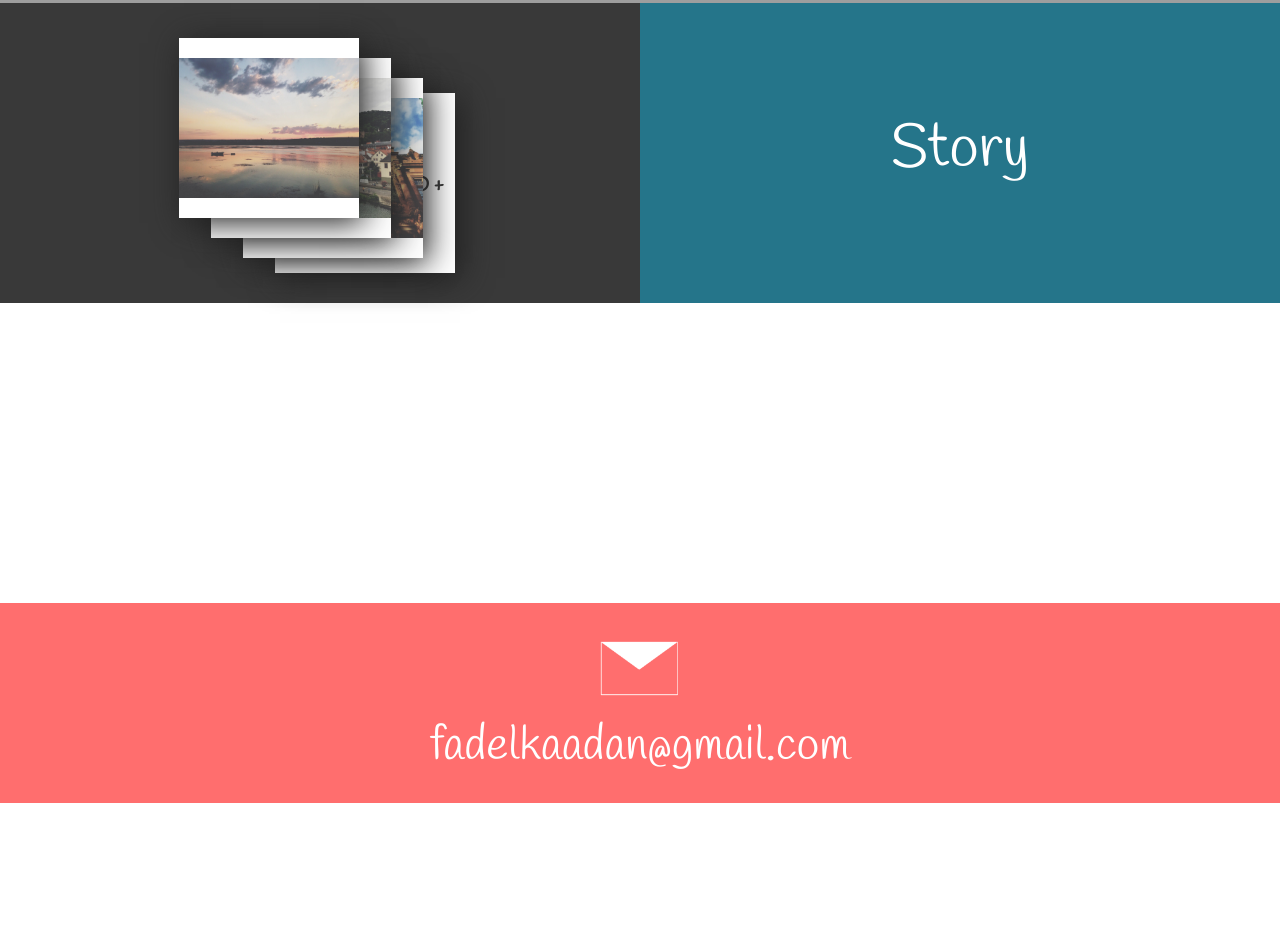
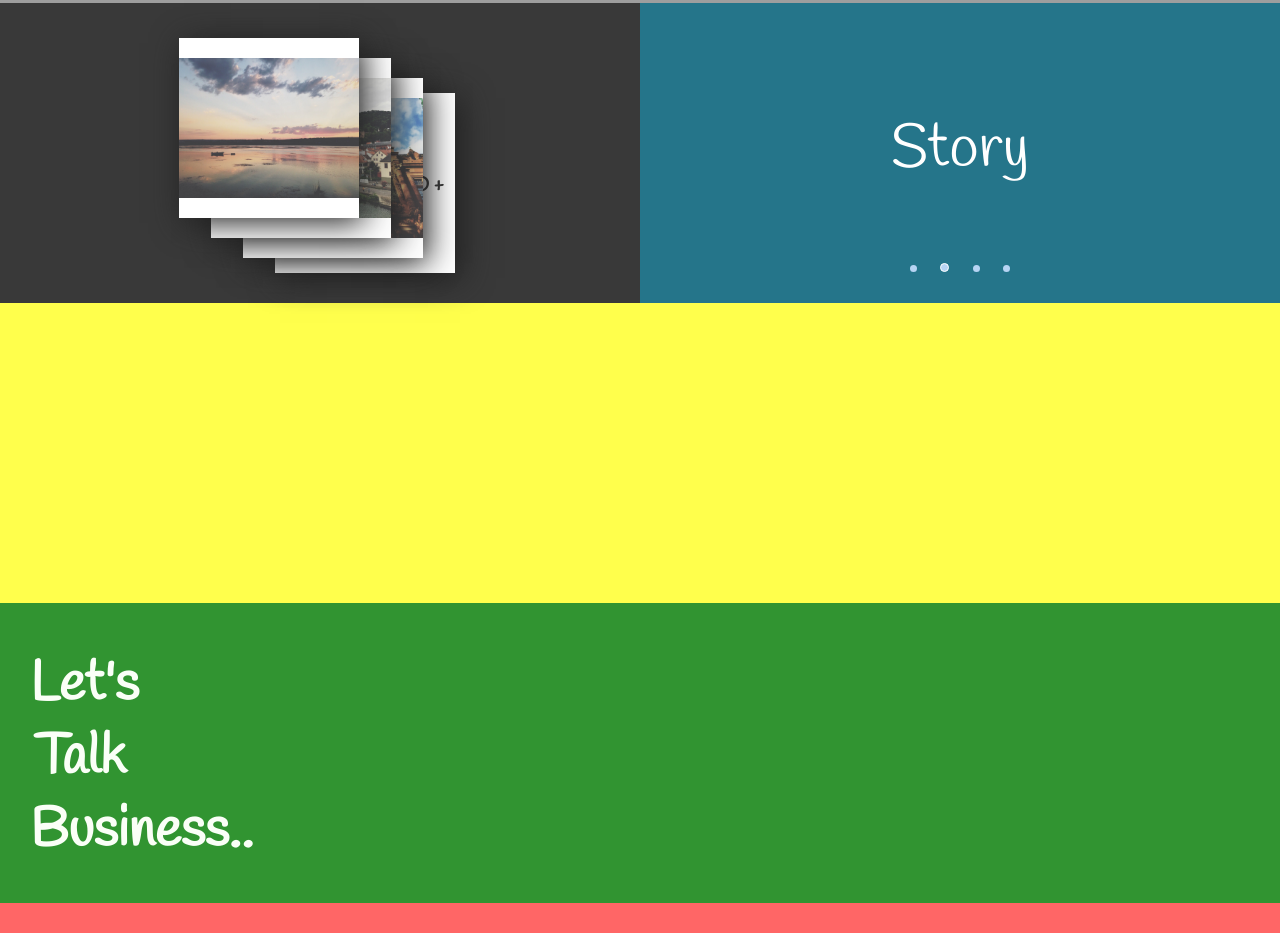
Before and after one commit to fadelkaadan/fadelkaadan.github.com, a plain HTML site: page index.html in a window 1280 px wide. Shown: the part 667-1600 px from the top of the page. Before the commit the page ends 1470 px from the top, so only its background shows below. Drawn offline with Linux system fonts and the light colour scheme; grey boxes are pictures that could not be loaded.

Commit message:
add two more sections

```diff
--- a/css/styles.css
+++ b/css/styles.css
@@ -177,10 +177,47 @@ body {
   color: #ffffff;
   text-decoration: none;
 }
+.pointers {
+  width: 100%;
+  height: 5px;
+  margin: -40px auto;
+}
+.pointers span {
+  width: 7px;
+  height: 7px;
+  background: #B7D4F3;
+  display: inline-block;
+  margin: 0px 10px 0 10px;
+  border-radius: 5px;
+}
+.business {
+  width: 100%;
+  height: 300px;
+  background: #319431;
+  float: left;
+  text-align: center;
+}
+.business h2 {
+  color: #FAFFF7;
+  font-size: 55px;
+  width: 100px;
+  margin-left: 30px;
+}
+.projects {
+  width: 100%;
+  height: 300px;
+  background: rgba(255, 255, 0, 0.70);
+  float: left;
+  text-align: center;
+}
+#selected {
+  border: 1px solid #fff;
+  background: #b7d4f3;
+}
 footer {
   height: 200px;
   width: 100%;
-  background-color: rgba(255, 0, 0, 0.57);
+  background-color: rgba(255, 0, 0, 0.60);
   text-align: center;
   float: left;
 }
@@ -213,13 +250,6 @@ footer a {
   line-height: 3;
   z-index: 9;
 }
-.bot {
-width: 100%;
-height: 300px;
-float: left;
-text-align: center;
-}
-
 /*story*/
 .story {
   background: #25758A;
--- a/index.html
+++ b/index.html
@@ -26,23 +26,11 @@
     <meta name="msapplication-TileColor" content="#ffffff">
     <meta name="msapplication-TileImage" content="images/favicon/ms-icon-144x144.png">
     <meta name="theme-color" content="#ffffff">
-  <meta property="og:url"           content="http://www.fadelkaadan.com/index.html" />
-	<meta property="og:type"          content="website" />
-	<meta property="og:title"         content="Fadel Kaadan | Portfolio" />
-	<meta property="og:description"   content="Fadel Kaadan | Portfolio" />
-	<meta property="og:image"         content="http://www.your-domain.com/path/image.jpg" />
     <link rel="stylesheet" type="text/css" href="css/styles.css">
     <link href='https://fonts.googleapis.com/css?family=Handlee' rel='stylesheet' type='text/css'>
     <title>Fadel Kaadan | Portfolio</title>
   </head>
   <body>
-    <script>(function(d, s, id) {
-      var js, fjs = d.getElementsByTagName(s)[0];
-      if (d.getElementById(id)) return;
-      js = d.createElement(s); js.id = id;
-      js.src = "//connect.facebook.net/en_US/sdk.js#xfbml=1";
-      fjs.parentNode.insertBefore(js, fjs);
-    }(document, 'script', 'facebook-jssdk'));</script>
     <div class="const">UNDER CONSTRUCTION</div>
     <span class="navbar-toggler">
       <span class="line_nav line_one"></span>
@@ -96,17 +84,18 @@
       </section>
       <section class="mainStory">
         <a href="/story/"<h1>Story</h1></a>
+        <div class="pointers">
+          <span></span>
+          <span id="selected"></span>
+          <span></span>
+          <span></span>
+        </div>
       </section>
-      <section class="bot">
-	<!-- Your like button code -->
-	<div class="fb-like"
-		data-href="http://www.your-domain.com/your-page.html"
-		data-layout="standard"
-		data-action="like"
-    data-colorscheme="dark"
-		data-show-faces="true">
-	</div>
+      <section class="projects">
 
+      </section>
+      <section class="business">
+        <h2>Let's Talk Business..</h2>
       </section>
       <footer>
         <a href="mailto:fadelkaadan@gmail.com">
```
